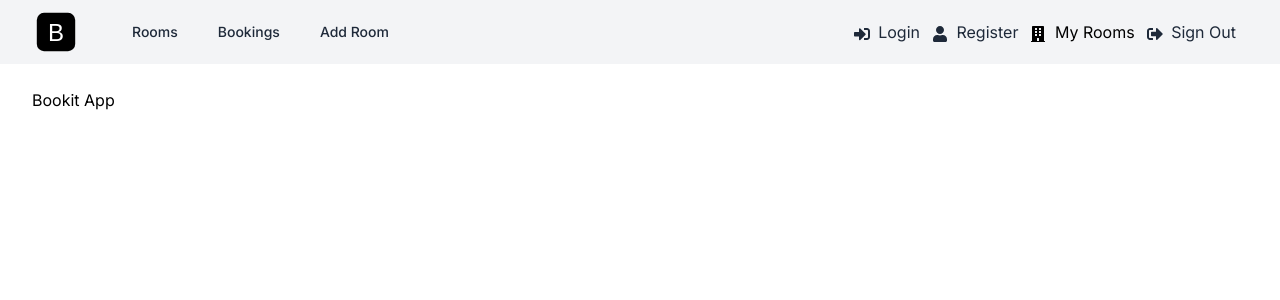
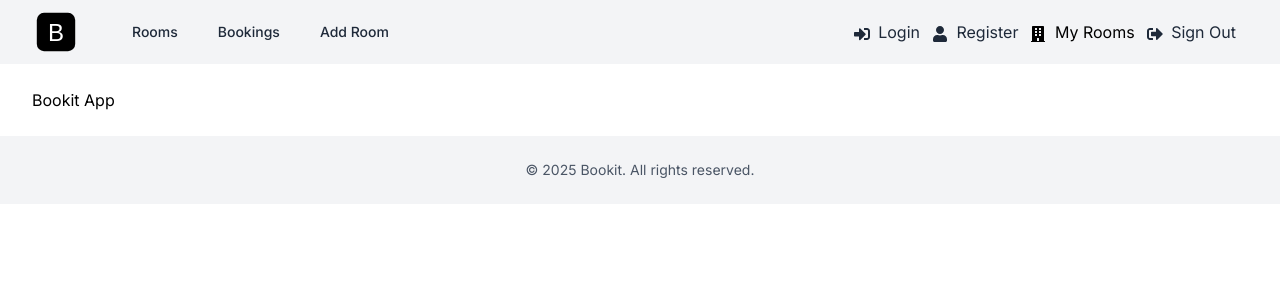
Before and after one commit to Gogo602/Bookit, a Next.js app: page / in a window 1280 px wide. Shown: the top 300 px of the page. Built offline with nearby package versions, Linux system fonts and the light colour scheme.

Commit message:
File:Footer; done with footer

```diff
--- a/app/layout.jsx
+++ b/app/layout.jsx
@@ -1,6 +1,7 @@
 import { Inter } from "next/font/google";
 import "@/assets/styles/globals.css";
 import Header from "@/components/Header";
+import Footer from "@/components/Footer";
 
 const inter = Inter({ subsets: ['latin'] });
 
@@ -19,6 +20,7 @@
         <main className="mx-auto max-w-7xl px-4 py-6 sm:px-6 lg:px-8">
         {children}
         </main>
+        <Footer/>
       </body>
     </html>
   );
--- /dev/null
+++ b/components/Footer.jsx
@@ -0,0 +1,16 @@
+const Footer = () => {
+
+    const currentYear = new Date().getFullYear();
+
+    return (
+    <footer class="bg-gray-100 py-6">
+      <div class="mx-auto max-w-7xl px-4 sm:px-6 lg:px-8">
+        <p class="text-center text-sm text-gray-600">
+          &copy; {currentYear} Bookit. All rights reserved.
+        </p>
+      </div>
+    </footer>
+     );
+}
+
+export default Footer;
```
